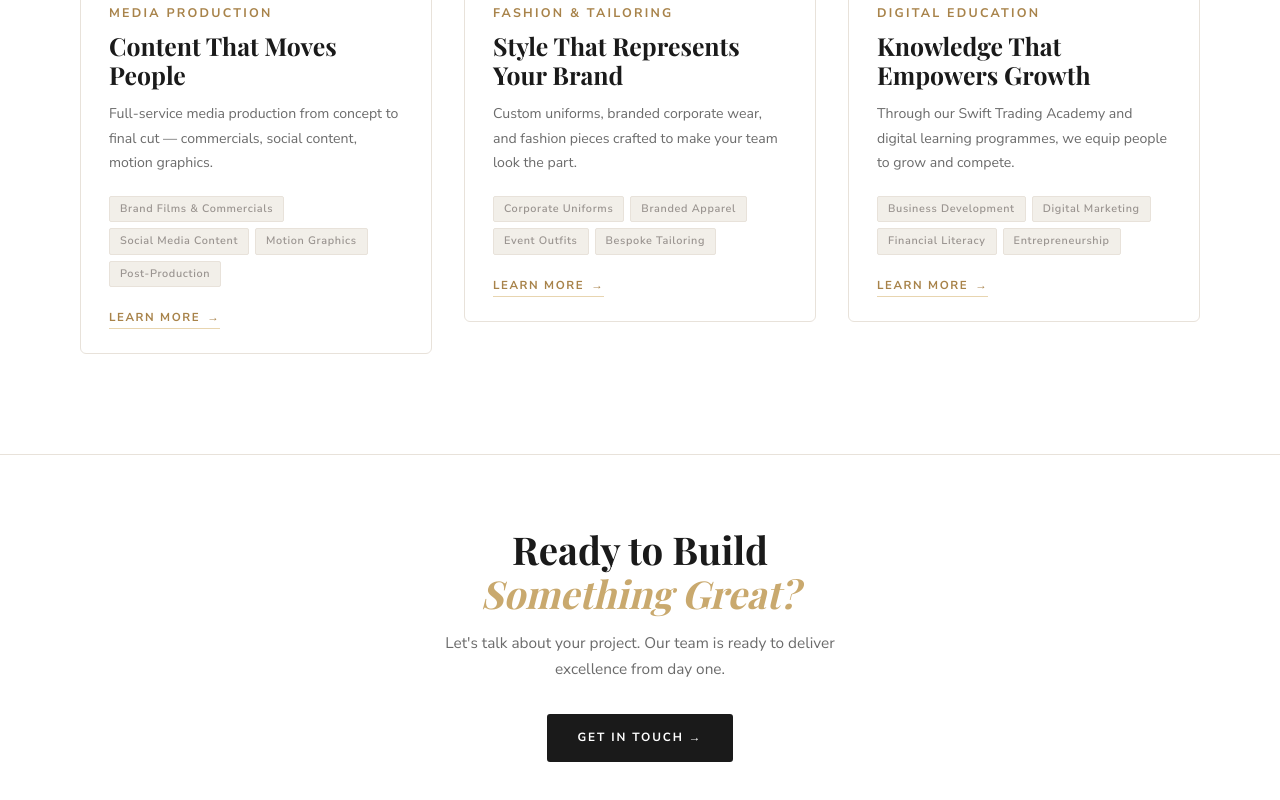
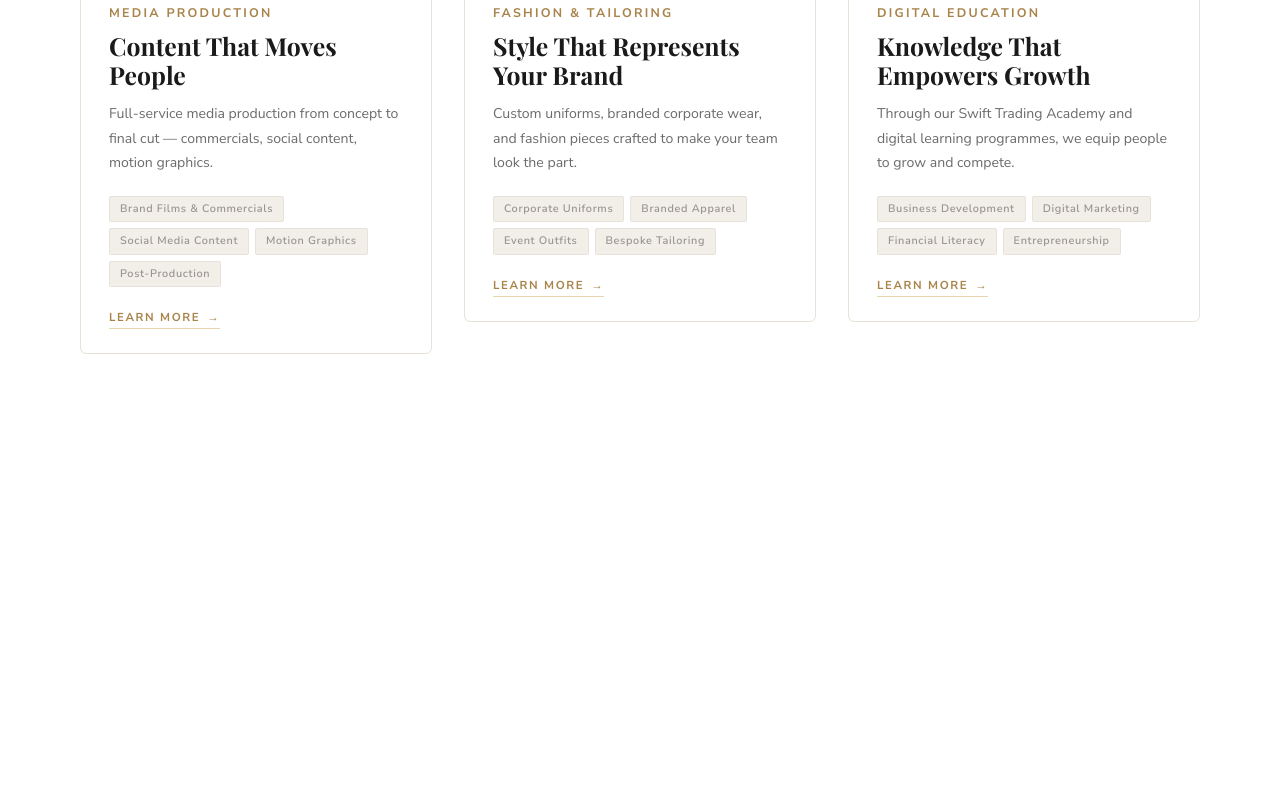
Before and after one commit to JesseJohn7/MarkRedo, a Next.js app: page / in a window 1280 px wide. Shown: the part 2863-3663 px from the top of the page. After the commit the page ends 3317 px from the top, so only its background shows below. Built offline with nearby package versions, Linux system fonts and the light colour scheme; a web font is replaced by a local one.

Commit message:
remove cta

```diff
--- a/components/Services.tsx
+++ b/components/Services.tsx
@@ -406,19 +406,7 @@ export default function ServicesPage() {
         </div>
 
         {/* ── BOTTOM CTA ── */}
-        <div className="sp-cta">
-          <Fade>
-            <h2 className="sp-cta-title">
-              Ready to Build<br /><em>Something Great?</em>
-            </h2>
-            <p className="sp-cta-sub">
-              Let's talk about your project. Our team is ready to deliver excellence from day one.
-            </p>
-            <a href="#contact" className="sp-cta-btn">
-              Get In Touch →
-            </a>
-          </Fade>
-        </div>
+
 
       </div>
     </>
```
